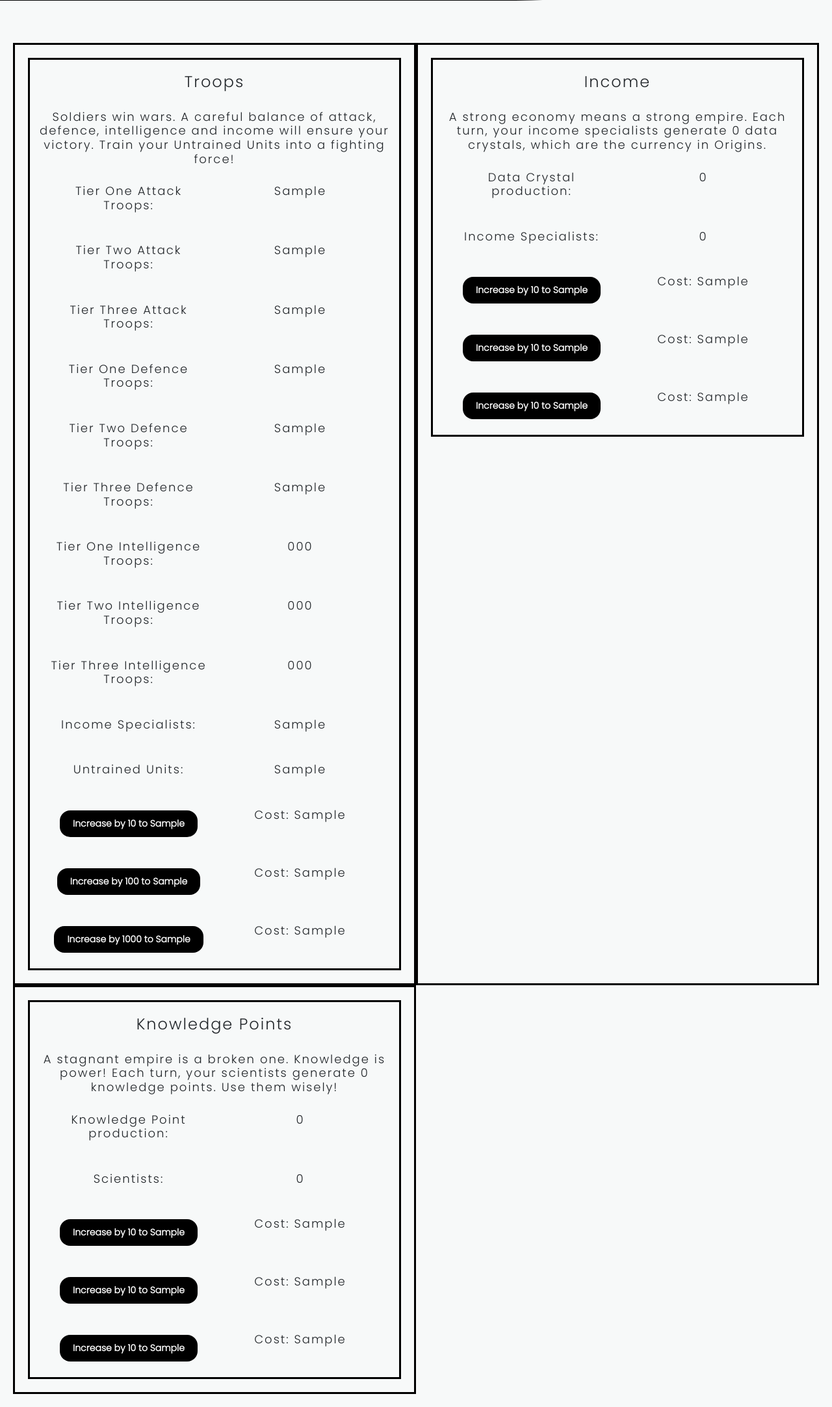
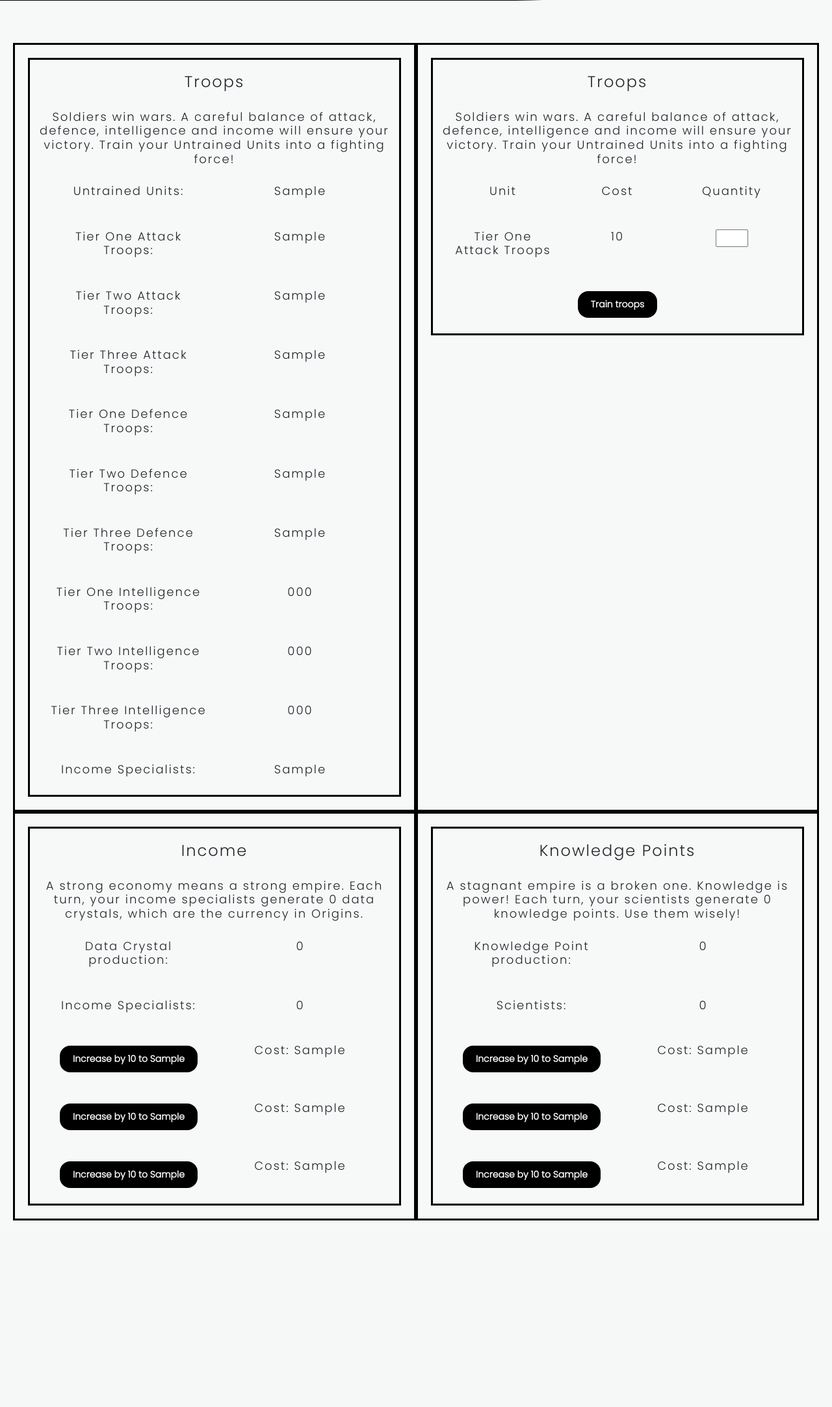
Before and after one commit to Dan-Matthews-23/origin, a Django app: template military/templates/military/military.html in a window 1280 px wide. Shown: the part 239-2404 px from the top of the page at 65% size. After the commit the page ends 2117 px from the top, so only its background shows below. Run offline with Django 5.2, Linux system fonts and the light colour scheme; the template is opened without the code that fills it: most values are stand-ins (such as "Sample title", 1, 10 or a date in 2020); some libraries are stand-ins or nearby versions.

Commit message:
UPDATED military.html, /views to improve view, CREATED faction_data.py

```diff
--- a/military/static/military/css/military.css
+++ b/military/static/military/css/military.css
@@ -128,6 +128,11 @@ ol {
     padding: 5px;
 }
 
+.small-quantity {
+    width: 50px;
+}
+
+
 @media screen and (max-width: 1900px) {
 
     #spartan,
--- a/military/templates/military/military.html
+++ b/military/templates/military/military.html
@@ -22,6 +22,15 @@
                         </h3>
                     </div>
                 </div>
+                <div class="row lg-padding">
+                    <div class="col">
+                        <h3 class="title-table-header">Untrained Units:</h3>
+                    </div>
+                    <div class="col">
+                        <h3 class="standard-table-text">{{untrained_units}}</h3>
+                    </div>
+                </div>
+
                 <div class="row lg-padding">
                     <div class="col">
                         <h3 class="title-table-header">Tier One Attack Troops:</h3>
@@ -105,62 +114,68 @@
                         <h3 class="standard-table-text">{{income_specialists}}</h3>
                     </div>
                 </div>
+            </div>
+        </div>
+
+        <div class="col col-12 col-sm-12 col-md-12 col-lg-12 col-xl-6 col-xxl-6 lg-padding with-borders ">
+            <div class="container-fluid left-grid with-borders">
+                <div class="row lg-padding">
+                    <div class="col">
+                        <h1 class="title-table-header">Troops</h1>
+                    </div>
+                </div>
+                <div class="row">
+                    <div class="col">
+                        <h3 class="standard-table-text">
+                            Soldiers win wars. A careful balance of attack, defence, intelligence and income will ensure
+                            your victory. Train your Untrained Units into a fighting force!
+                        </h3>
+                    </div>
+                </div>
 
                 <div class="row lg-padding">
                     <div class="col">
-                        <h3 class="title-table-header">Untrained Units:</h3>
+                        <h3 class="title-table-header">Unit</h3>
                     </div>
                     <div class="col">
-                        <h3 class="standard-table-text">{{untrained_units}}</h3>
+                        <h3 class="standard-table-text">Cost</h3>
+                    </div>
+                    <div class="col">
+                        <h3 class="title-table-header">Quantity</h3>
                     </div>
                 </div>
+
+                <div class="row lg-padding">
+                    <div class="col">
+                        <h3 class="title-table-header">Tier One Attack Troops</h3>
+                    </div>
+                    <div class="col">
+                        <h3 class="standard-table-text">
+                            {{t1_cost}}
+                        </h3>
+                    </div>
+                    <div class="col">
+                        <h3 class="standard-table-text">
+                            <input class="small-quantity" type="text" name="t1" id="t1" value="">
+                        </h3>
+                    </div>
+                </div>
+                <div class="row lg-padding">
+                    <div class="col">
+                        <form method="POST" action="{% url 'increaseIncome' %}">
+                            {% csrf_token %}
+                            <button type="submit" class="submit-btn-black" name="train-troops" value="">Train
+                                troops</button>
+                        </form>
+                    </div>
+                </div>
+            </div>
+        </div>
 
 
 
 
 
-
-
-
-                <div class="row lg-padding">
-                    <div class="col">
-                        <form method="POST" action="{% url 'increasePopGrowth' %}">
-                            {% csrf_token %}
-                            <button type="submit" class="submit-btn-black" name="growth" value="10">Increase by 10 to
-                                {{getPopGrowthByTen}}</button>
-                        </form>
-                    </div>
-                    <div class="col">
-                        <h3 class="standard-table-text">Cost: {{increaseProjectionByTen}}</h3>
-                    </div>
-
-                </div>
-                <div class="row lg-padding">
-                    <div class="col">
-                        <form method="POST" action="{% url 'increasePopGrowth' %}">
-                            {% csrf_token %}
-                            <button type="submit" class="submit-btn-black" name="growth" value="100">Increase by 100 to
-                                {{getPopGrowthByHundred}}</button>
-                        </form>
-                    </div>
-                    <div class="col">
-                        <h3 class="standard-table-text">Cost: {{increaseProjectionByHundred}}</h3>
-                    </div>
-                </div>
-                <div class="row lg-padding">
-                    <div class="col">
-                        <form method="POST" action="{% url 'increasePopGrowth' %}">
-                            {% csrf_token %}
-                            <button type="submit" class="submit-btn-black" name="growth" value="1000">Increase by 1000
-                                to {{getPopGrowthByThousand}}</button>
-                        </form>
-                    </div>
-                    <div class="col">
-                        <h3 class="standard-table-text">Cost: {{increaseProjectionByThousand}}</h3>
-                    </div>
-                </div>
-            </div>
-        </div>
 
         <div class="col col-12 col-sm-12 col-md-12 col-lg-12 col-xl-6 col-xxl-6 lg-padding with-borders ">
             <div class="container-fluid left-grid with-borders">
--- a/military/views.py
+++ b/military/views.py
@@ -5,8 +5,12 @@ from user_account.models import UserProfile
 from user_account.forms import UserProfileForm
 from django.contrib import messages
 from django.conf import settings
+from home.faction_data import FactionData, TierInfo
 
 def military(request):
+
+    print(TierInfo)
+
     profile = UserProfile.objects.get(user=request.user)
     try:
         troops_object = Troops.objects.get(user_profile=profile)
```
Also changed, not shown: home/faction_data.py (added, +24 -0 lines), origin/settings.py (line endings or trailing spaces).
